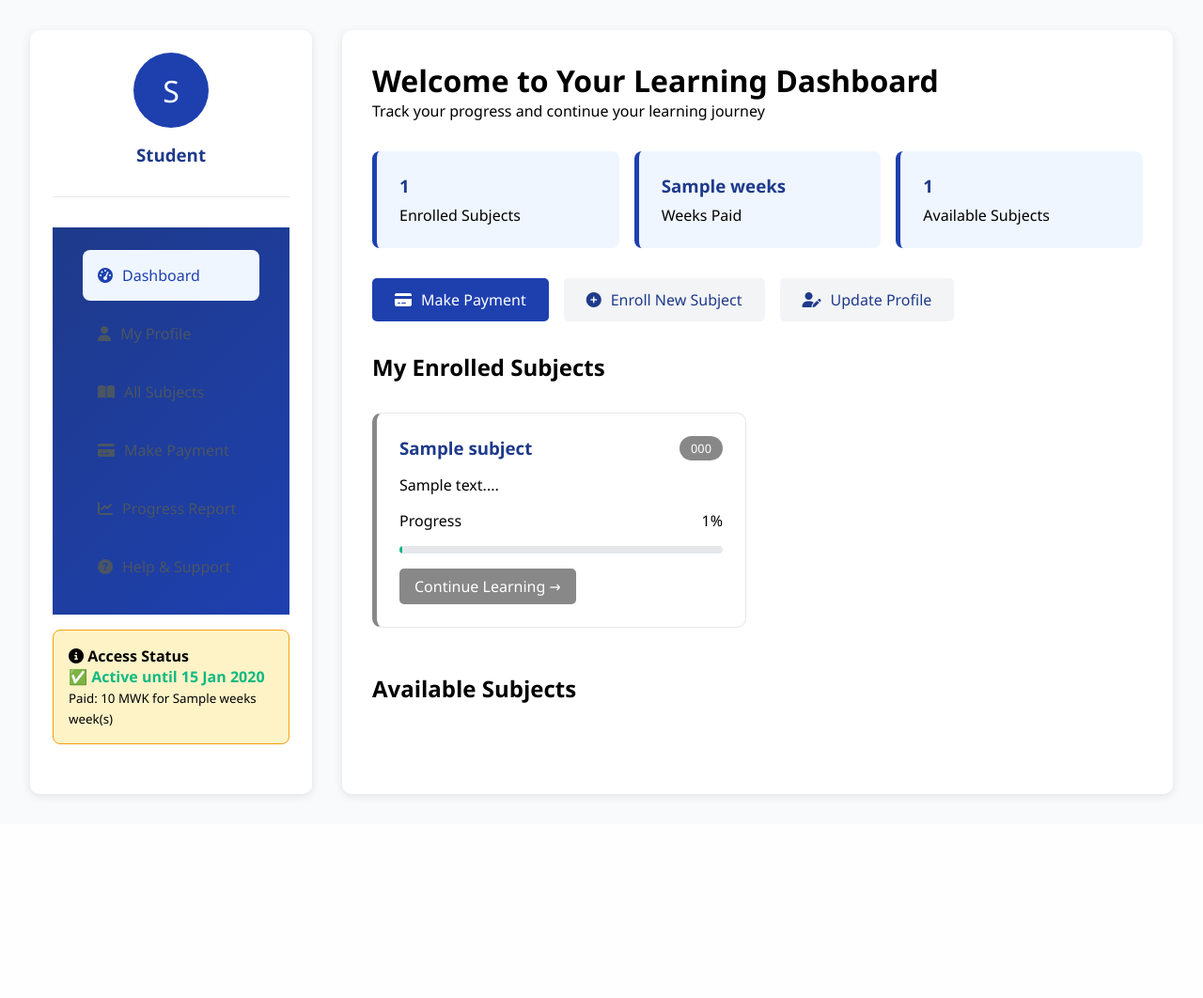
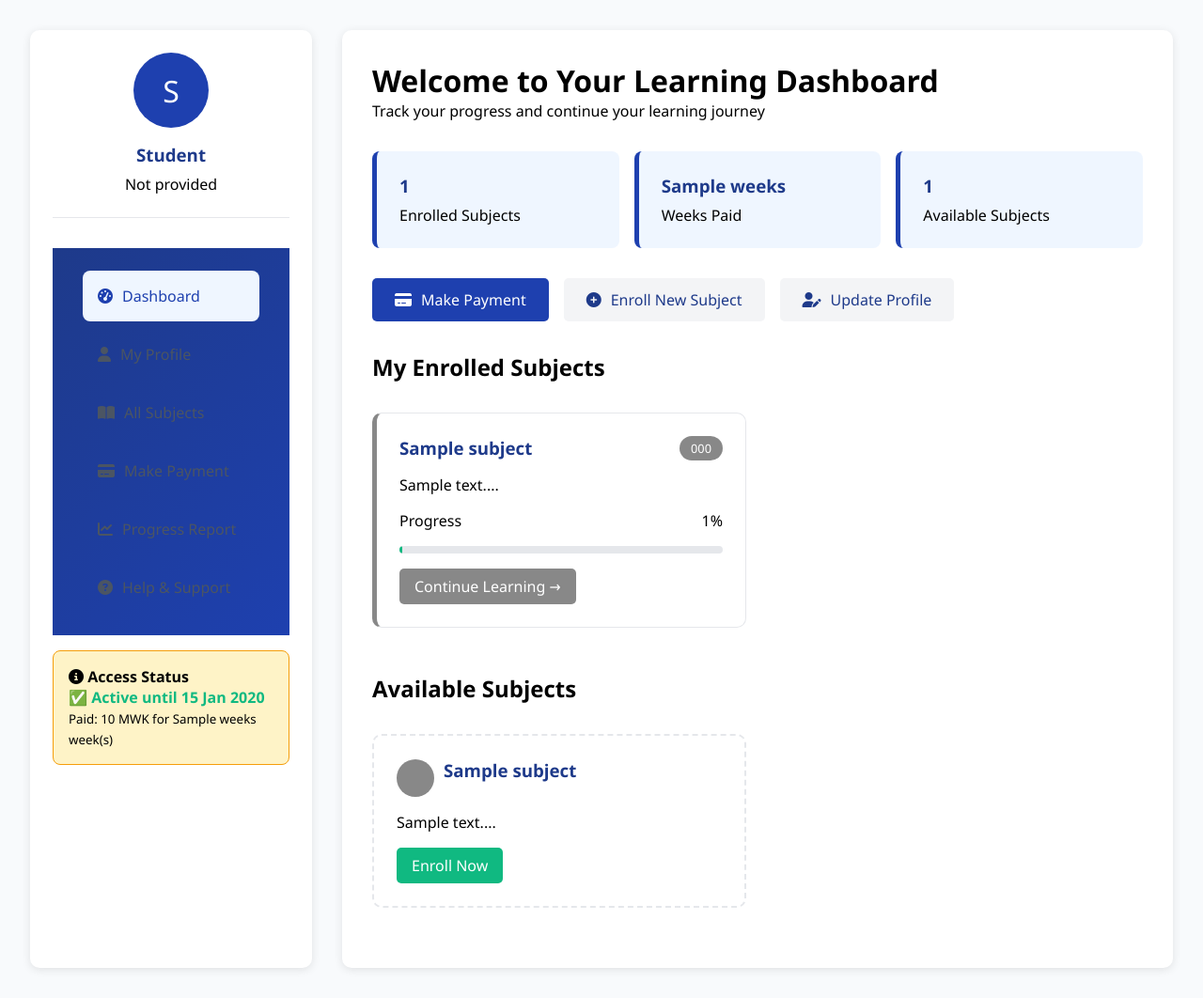
Before and after one commit to joelkaudzu9-ship-it/threefold-tutoring, a Python web app: template templates/dashboard.html in a window 1280 px wide. Shown: the part 67-1129 px from the top of the page at 94% size. Before the commit the page ends 917 px from the top, so only its background shows below. Run offline with Jinja, Linux system fonts and the light colour scheme; the template is opened without the code that fills it: most values are stand-ins (such as "Sample title", 1, 10 or a date in 2020).

Commit message:
Improve user profile and payment status handling
Refactor user profile and payment status display logic for better handling of null values. Update enrollment and subject display to ensure default values are shown when data is missing.

```diff
--- a/templates/dashboard.html
+++ b/templates/dashboard.html
@@ -81,11 +81,15 @@
         <div class="sidebar">
             <div class="user-profile">
                 <div class="user-avatar">
-                    {{ current_user.name[0] if current_user.name else 'S' }}
+                    {% if current_user and current_user.name %}
+                        {{ current_user.name[0]|upper }}
+                    {% else %}
+                        S
+                    {% endif %}
                 </div>
-                <h3>{{ current_user.name or 'Student' }}</h3>
-                <p>{{ current_user.email }}</p>
-                {% if current_user.student_id %}
+                <h3>{{ current_user.name if current_user and current_user.name else 'Student' }}</h3>
+                <p>{{ current_user.email if current_user and current_user.email else 'Not provided' }}</p>
+                {% if current_user and current_user.student_id %}
                 <p><small>ID: {{ current_user.student_id }}</small></p>
                 {% endif %}
             </div>
@@ -114,9 +118,13 @@
             <!-- Payment Status -->
             <div class="payment-status">
                 <h4><i class="fas fa-info-circle"></i> Access Status</h4>
-                {% if payment %}
-                    <p class="status-active">✅ Active until {{ payment.end_date.strftime('%d %b %Y') }}</p>
-                    <p><small>Paid: {{ payment.amount }} MWK for {{ payment.weeks }} week(s)</small></p>
+                {% if payment and payment.status in ['active', 'completed'] %}
+                    {% if payment.end_date %}
+                        <p class="status-active">✅ Active until {{ payment.end_date.strftime('%d %b %Y') }}</p>
+                    {% else %}
+                        <p class="status-active">✅ Active</p>
+                    {% endif %}
+                    <p><small>Paid: {{ payment.amount|format }} MWK for {{ payment.weeks }} week(s)</small></p>
                 {% else %}
                     <p class="status-inactive">❌ No active payment</p>
                     <p><small><a href="/pricing" style="color: #1e40af;">Click here to pay</a></small></p>
@@ -132,15 +140,15 @@
             <!-- Quick Stats -->
             <div class="stats-cards">
                 <div class="stat-card">
-                    <h3>{{ enrollments|length }}</h3>
+                    <h3>{{ enrollments|length if enrollments else 0 }}</h3>
                     <p>Enrolled Subjects</p>
                 </div>
                 <div class="stat-card">
-                    <h3>{{ payment.weeks if payment else 0 }}</h3>
+                    <h3>{{ payment.weeks if payment and payment.weeks else 0 }}</h3>
                     <p>Weeks Paid</p>
                 </div>
                 <div class="stat-card">
-                    <h3>{{ available_subjects|length }}</h3>
+                    <h3>{{ available_subjects|length if available_subjects else 0 }}</h3>
                     <p>Available Subjects</p>
                 </div>
             </div>
@@ -160,34 +168,36 @@
 
             <!-- My Subjects -->
             <h2>My Enrolled Subjects</h2>
-            {% if enrollments %}
+            {% if enrollments and enrollments|length > 0 %}
             <div class="subjects-grid">
                 {% for enrollment in enrollments %}
-                <div class="subject-enrollment-card" style="border-left: 5px solid {{ enrollment.subject.color }};">
+                {% if enrollment and enrollment.subject %}
+                <div class="subject-enrollment-card" style="border-left: 5px solid {{ enrollment.subject.color if enrollment.subject.color else '#1e40af' }};">
                     <div style="display: flex; justify-content: space-between; align-items: start;">
-                        <h3>{{ enrollment.subject.name }}</h3>
-                        <span style="background: {{ enrollment.subject.color }}; color: white; padding: 0.25rem 0.75rem; border-radius: 20px; font-size: 0.8rem;">
-                            {{ enrollment.subject.code }}
+                        <h3>{{ enrollment.subject.name if enrollment.subject.name else 'Unnamed Subject' }}</h3>
+                        <span style="background: {{ enrollment.subject.color if enrollment.subject.color else '#1e40af' }}; color: white; padding: 0.25rem 0.75rem; border-radius: 20px; font-size: 0.8rem;">
+                            {{ enrollment.subject.code if enrollment.subject.code else 'N/A' }}
                         </span>
                     </div>
-                    <p>{{ enrollment.subject.description[:100] }}...</p>
+                    <p>{{ enrollment.subject.description[:100] if enrollment.subject and enrollment.subject.description else 'No description available' }}...</p>
 
                     <!-- Progress -->
                     <div style="margin: 1rem 0;">
                         <div style="display: flex; justify-content: space-between; margin-bottom: 0.5rem;">
                             <span>Progress</span>
-                            <span>{{ enrollment.progress_percentage }}%</span>
+                            <span>{{ enrollment.progress_percentage if enrollment.progress_percentage is defined else 0 }}%</span>
                         </div>
                         <div class="progress-bar">
-                            <div class="progress-fill" style="width: {{ enrollment.progress_percentage }}%"></div>
+                            <div class="progress-fill" style="width: {{ enrollment.progress_percentage if enrollment.progress_percentage is defined else 0 }}%"></div>
                         </div>
                     </div>
 
                     <a href="{{ url_for('subject_detail', subject_id=enrollment.subject.id) }}"
-                       style="background: {{ enrollment.subject.color }}; color: white; padding: 0.5rem 1rem; border-radius: 5px; text-decoration: none; display: inline-block;">
+                       style="background: {{ enrollment.subject.color if enrollment.subject.color else '#1e40af' }}; color: white; padding: 0.5rem 1rem; border-radius: 5px; text-decoration: none; display: inline-block;">
                        Continue Learning →
                     </a>
                 </div>
+                {% endif %}
                 {% endfor %}
             </div>
             {% else %}
@@ -202,19 +212,21 @@
             {% endif %}
 
             <!-- Available Subjects -->
+            {% if available_subjects and available_subjects|length > 0 %}
             <h2 style="margin-top: 3rem;">Available Subjects</h2>
             <div class="subjects-grid">
-                {% for subject in available_subjects if subject.id not in enrollments|map(attribute='subject_id') %}
+                {% for subject in available_subjects %}
+                {% if subject %}
                 <div class="subject-enrollment-card" style="border: 2px dashed #e5e7eb;">
                     <div style="display: flex; align-items: center; gap: 10px; margin-bottom: 1rem;">
-                        <div style="background: {{ subject.color }}; color: white; width: 40px; height: 40px; border-radius: 50%; display: flex; align-items: center; justify-content: center;">
-                            <i class="{{ subject.icon }}"></i>
+                        <div style="background: {{ subject.color if subject.color else '#1e40af' }}; color: white; width: 40px; height: 40px; border-radius: 50%; display: flex; align-items: center; justify-content: center;">
+                            <i class="{{ subject.icon if subject.icon else 'fas fa-book' }}"></i>
                         </div>
-                        <h3>{{ subject.name }}</h3>
+                        <h3>{{ subject.name if subject.name else 'Unnamed Subject' }}</h3>
                     </div>
-                    <p>{{ subject.description[:80] }}...</p>
+                    <p>{{ subject.description[:80] if subject and subject.description else 'No description available' }}...</p>
 
-                    {% if payment %}
+                    {% if payment and payment.status in ['active', 'completed'] %}
                     <a href="{{ url_for('enroll', subject_id=subject.id) }}"
                        style="background: #10b981; color: white; padding: 0.5rem 1rem; border-radius: 5px; text-decoration: none; display: inline-block; margin-top: 1rem;">
                        Enroll Now
@@ -225,9 +237,20 @@
                     </p>
                     {% endif %}
                 </div>
+                {% endif %}
                 {% endfor %}
             </div>
+            {% endif %}
         </div>
     </div>
+
+    <!-- Debug info (remove after testing) -->
+    <div style="display: none; position: fixed; bottom: 10px; right: 10px; background: rgba(0,0,0,0.8); color: white; padding: 10px; border-radius: 5px; font-size: 12px;">
+        <p>Debug Info:</p>
+        <p>Enrollments: {{ enrollments|length if enrollments else 0 }}</p>
+        <p>Available: {{ available_subjects|length if available_subjects else 0 }}</p>
+        <p>Payment: {{ payment.status if payment else 'None' }}</p>
+        <p>User: {{ current_user.name if current_user else 'None' }}</p>
+    </div>
 </body>
-</html>
+                </html>
```
